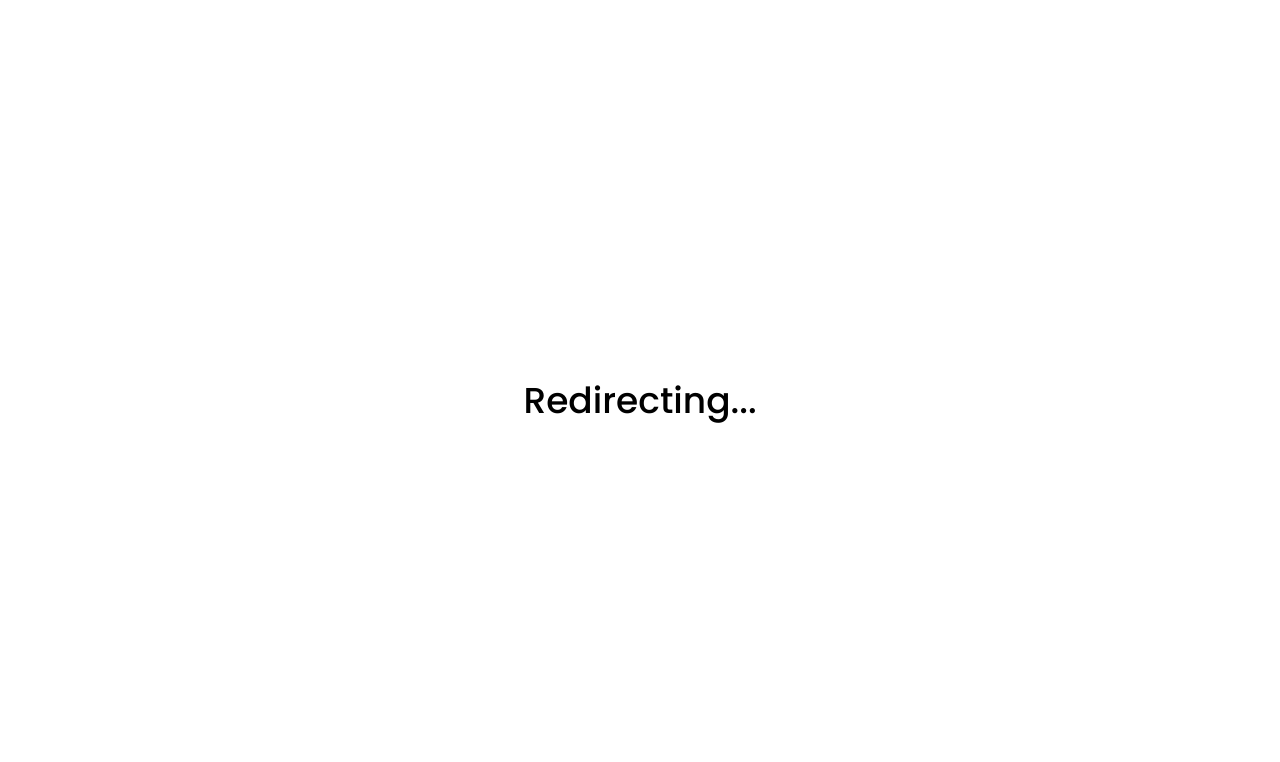
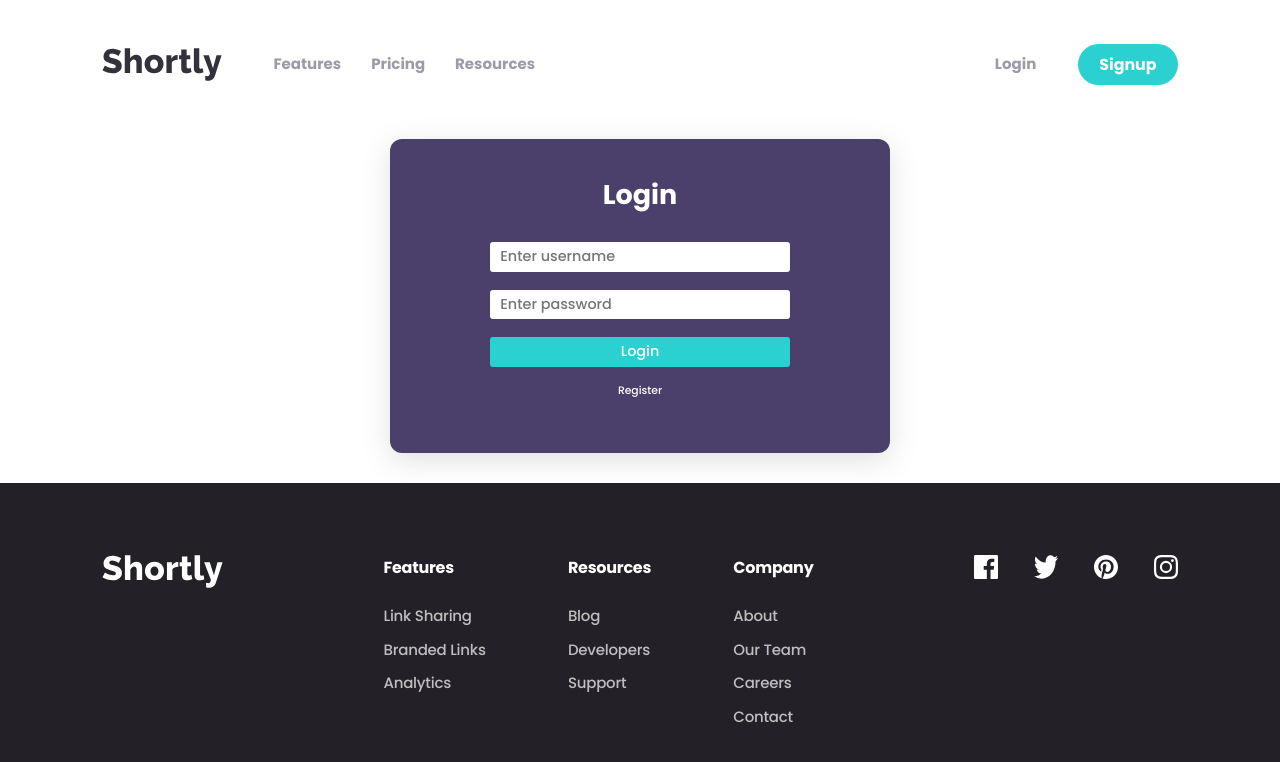
Before and after one commit to SlawekZet/FEM-URL-Shortener-Repo, a React (Vite) app: page /login in a window 1280 px wide. Shown: the top 762 px of the page. Built offline with nearby package versions, Linux system fonts and the light colour scheme; no server answers.

Commit message:
Adding login and register UI

```diff
--- a/src/App.tsx
+++ b/src/App.tsx
@@ -5,9 +5,11 @@ import { CtaSection } from './components/CtaSection/CtaSection';
 import { Footer } from './components/Footer/Footer';
 import { HeadingSection } from './components/HeadingSection/HeadingSection';
 import { Hero } from './components/Hero/Hero';
+import { LoginPage } from './components/LoginPage/LoginPage';
 import { Navbar } from './components/Navbar/Navbar';
 import { NotFound } from './components/NotFound/NotFound';
 import { RedirectPage } from './components/RedirectPage/RedirectPage';
+import { RegisterPage } from './components/RegisterPage/RegisterPage';
 import { Shortener } from './components/Shortener/Shortener';
 import { UrlsList } from './components/UrlsList/UrlsList';
 import { UrlShortenerProvider } from './context/UrlShortenerContext';
@@ -36,6 +38,8 @@ function App() {
           }
           path=""
         />
+        <Route element={<LoginPage />} path="/login" />
+        <Route element={<RegisterPage />} path="/register" />
         <Route element={<RedirectPage />} path="/:shortPath" />
         <Route element={<NotFound />} path="404" />
         <Route element={<NotFound />} path="*" />
--- a/src/components/Button/Button.tsx
+++ b/src/components/Button/Button.tsx
@@ -1,7 +1,7 @@
-import { MouseEventHandler, ReactNode } from "react";
+import { MouseEventHandler, ReactNode } from 'react';
 
 interface ButtonProps {
-  onClick: MouseEventHandler<HTMLButtonElement>;
+  onClick?: MouseEventHandler<HTMLButtonElement>;
   className?: string;
   children: ReactNode;
 }
--- /dev/null
+++ b/src/components/LoginPage/LoginPage.module.css
@@ -0,0 +1,7 @@
+.wrapper {
+  padding-top: 3%;
+  height: 100vh;
+  display: flex;
+  flex-direction: column;
+  justify-content: space-between;
+}
--- /dev/null
+++ b/src/components/LoginPage/LoginPage.tsx
@@ -0,0 +1,34 @@
+import { Footer } from '../Footer/Footer';
+import { LoginRegisterForm } from '../LoginRegisterForm/LoginRegisterForm';
+
+import { Navbar } from '../Navbar/Navbar';
+import styles from './LoginPage.module.css';
+
+const inputs = [
+  {
+    id: 'username',
+    type: 'text',
+    placeholder: 'Enter username',
+  },
+  {
+    id: 'password',
+    type: 'text',
+    placeholder: 'Enter password',
+  },
+];
+
+export const LoginPage = () => {
+  return (
+    <section className={styles.wrapper}>
+      <Navbar />
+      <LoginRegisterForm
+        header="Login"
+        linkName="Register"
+        linkTarget="/register"
+        buttonName="Login"
+        inputs={inputs}
+      />
+      <Footer />
+    </section>
+  );
+};
--- /dev/null
+++ b/src/components/LoginRegisterForm/LoginRegisterForm.module.css
@@ -0,0 +1,70 @@
+.wrapper {
+  display: flex;
+  justify-content: center;
+  justify-self: center;
+  padding: 1em 0;
+}
+
+.form {
+  background-color: var(--darkviolet);
+  color: var(--white);
+  padding: 2em 2em 3em 2em;
+  border-radius: 12px;
+  box-shadow: rgba(100, 100, 111, 0.2) 0px 7px 29px 0px;
+  min-width: 300px;
+  width: 90%;
+  max-width: 500px;
+  display: flex;
+  flex-direction: column;
+  align-items: center;
+}
+
+.header {
+  text-align: center;
+  padding-bottom: 1em;
+}
+
+.inputWrapper {
+  display: flex;
+  flex-direction: column;
+  padding-bottom: 1em;
+  width: 70%;
+}
+
+.input {
+  font-family: 'Poppins', sans-serif;
+  padding: 0.3em 0.3em 0.3em 0.7em;
+}
+
+.input,
+.button {
+  border: none;
+  border-radius: 3px;
+  font-size: 0.8rem;
+}
+
+.button {
+  padding: 0.3em;
+  width: 70%;
+  color: var(--white);
+  background-color: var(--cyan);
+}
+
+.signupLink {
+  font-size: 0.6rem;
+  padding-top: 1.5em;
+}
+
+@media only screen and (max-width: 427px) {
+  .inputWrapper {
+    width: 100%;
+  }
+
+  .button {
+    width: 100%;
+  }
+
+  .form {
+    padding: 2em 1em 3em 1em;
+  }
+}
--- /dev/null
+++ b/src/components/LoginRegisterForm/LoginRegisterForm.tsx
@@ -0,0 +1,55 @@
+import { Link } from 'react-router-dom';
+import { Button } from '../Button/Button';
+import styles from './LoginRegisterForm.module.css';
+
+interface LoginRegisterFormProps {
+  header: string;
+  buttonName: string;
+  linkName: string;
+  linkTarget: string;
+  inputs: { id: string; type: string; placeholder: string }[];
+}
+
+export const LoginRegisterForm: React.FC<LoginRegisterFormProps> = ({
+  header,
+  buttonName,
+  linkName,
+  linkTarget,
+  inputs,
+}) => {
+  const handleLoginClick = (e: React.MouseEvent<HTMLButtonElement>) => {
+    e.preventDefault();
+    console.log('set up login logic');
+  };
+
+  return (
+    <>
+      <div className={styles.wrapper}>
+        <form className={styles.form}>
+          <h2 className={styles.header}>{header}</h2>
+          {inputs.map((e, index) => {
+            return (
+              <div className={styles.inputWrapper} key={index}>
+                <input
+                  id={e.id}
+                  type={e.type}
+                  placeholder={e.placeholder}
+                  className={styles.input}
+                />
+              </div>
+            );
+          })}
+
+          <Button onClick={handleLoginClick} className={styles.button}>
+            {buttonName}
+          </Button>
+          <div className={styles.signupLink}>
+            <Link to={linkTarget}>
+              <p>{linkName}</p>
+            </Link>
+          </div>
+        </form>
+      </div>
+    </>
+  );
+};
--- a/src/components/Navbar/Navbar.module.css
+++ b/src/components/Navbar/Navbar.module.css
@@ -52,6 +52,7 @@
   font-size: 0.8333rem;
   font-weight: 700;
   padding: 1em;
+  text-align: center;
 }
 
 .button:hover {
@@ -68,6 +69,10 @@
   border: none;
   background-color: transparent;
   display: none;
+}
+
+a {
+  align-self: center;
 }
 
 @media only screen and (max-width: 426px) {
--- a/src/components/Navbar/Navbar.tsx
+++ b/src/components/Navbar/Navbar.tsx
@@ -1,8 +1,8 @@
-import styles from "./Navbar.module.css";
-import { useState, useEffect } from "react";
-import { handlePlaceholderClick } from "../../utils/utils";
-import { Button } from "../Button/Button";
-import { Link } from "react-router-dom";
+import styles from './Navbar.module.css';
+import { useState, useEffect } from 'react';
+import { handlePlaceholderClick } from '../../utils/utils';
+import { Button } from '../Button/Button';
+import { Link } from 'react-router-dom';
 
 export const Navbar = () => {
   const [isMenuVisible, setIsMenuVisible] = useState<boolean>(false);
@@ -14,9 +14,9 @@ export const Navbar = () => {
       setIsMenuVisible(window.innerWidth >= 427); // check if it chanes every time the state
     };
     handleResize();
-    window.addEventListener("resize", handleResize);
+    window.addEventListener('resize', handleResize);
     return () => {
-      window.removeEventListener("resize", handleResize);
+      window.removeEventListener('resize', handleResize);
     };
   }, []);
 
@@ -62,12 +62,12 @@ export const Navbar = () => {
           </div>
         </div>
         <div className={styles.right}>
-          <Button onClick={handlePlaceholderClick} className={styles.button}>
-            Login
-          </Button>
-          <Button onClick={handlePlaceholderClick} className="button-primary">
-            Signup
-          </Button>
+          <Link to="/login">
+            <div className={styles.button}>Login</div>
+          </Link>
+          <Link to="/register">
+            <Button className="button-primary">Signup</Button>
+          </Link>
         </div>
       </div>
     </div>
--- a/src/components/NotFound/NotFound.module.css
+++ b/src/components/NotFound/NotFound.module.css
@@ -1,5 +1,5 @@
 .wrapper {
-  margin-top: 2em;
+  padding-top: 3%;
   height: 100%;
   min-height: 100vh;
   display: flex;
--- /dev/null
+++ b/src/components/RegisterPage/RegisterPage.module.css
@@ -0,0 +1,7 @@
+.wrapper {
+  padding-top: 3%;
+  height: 100vh;
+  display: flex;
+  flex-direction: column;
+  justify-content: space-between;
+}
--- /dev/null
+++ b/src/components/RegisterPage/RegisterPage.tsx
@@ -0,0 +1,39 @@
+import { Footer } from '../Footer/Footer';
+import { LoginRegisterForm } from '../LoginRegisterForm/LoginRegisterForm';
+
+import { Navbar } from '../Navbar/Navbar';
+import styles from './RegisterPage.module.css';
+
+const inputs = [
+  {
+    id: 'email',
+    type: 'text',
+    placeholder: 'Enter email',
+  },
+  {
+    id: 'username',
+    type: 'text',
+    placeholder: 'Enter username',
+  },
+  {
+    id: 'password',
+    type: 'text',
+    placeholder: 'Enter password',
+  },
+];
+
+export const RegisterPage = () => {
+  return (
+    <section className={styles.wrapper}>
+      <Navbar />
+      <LoginRegisterForm
+        header="Register"
+        linkName="Login"
+        linkTarget="/login"
+        buttonName="Register"
+        inputs={inputs}
+      />
+      <Footer />
+    </section>
+  );
+};
--- a/src/index.css
+++ b/src/index.css
@@ -23,14 +23,14 @@ html {
 }
 
 body {
-  font-family: "Poppins", sans-serif;
+  font-family: 'Poppins', sans-serif;
   max-width: 1440px;
   width: 100%;
   margin: 0 auto;
 }
 
 button {
-  font-family: "Poppins", sans-serif;
+  font-family: 'Poppins', sans-serif;
 }
 
 button:hover {
```
